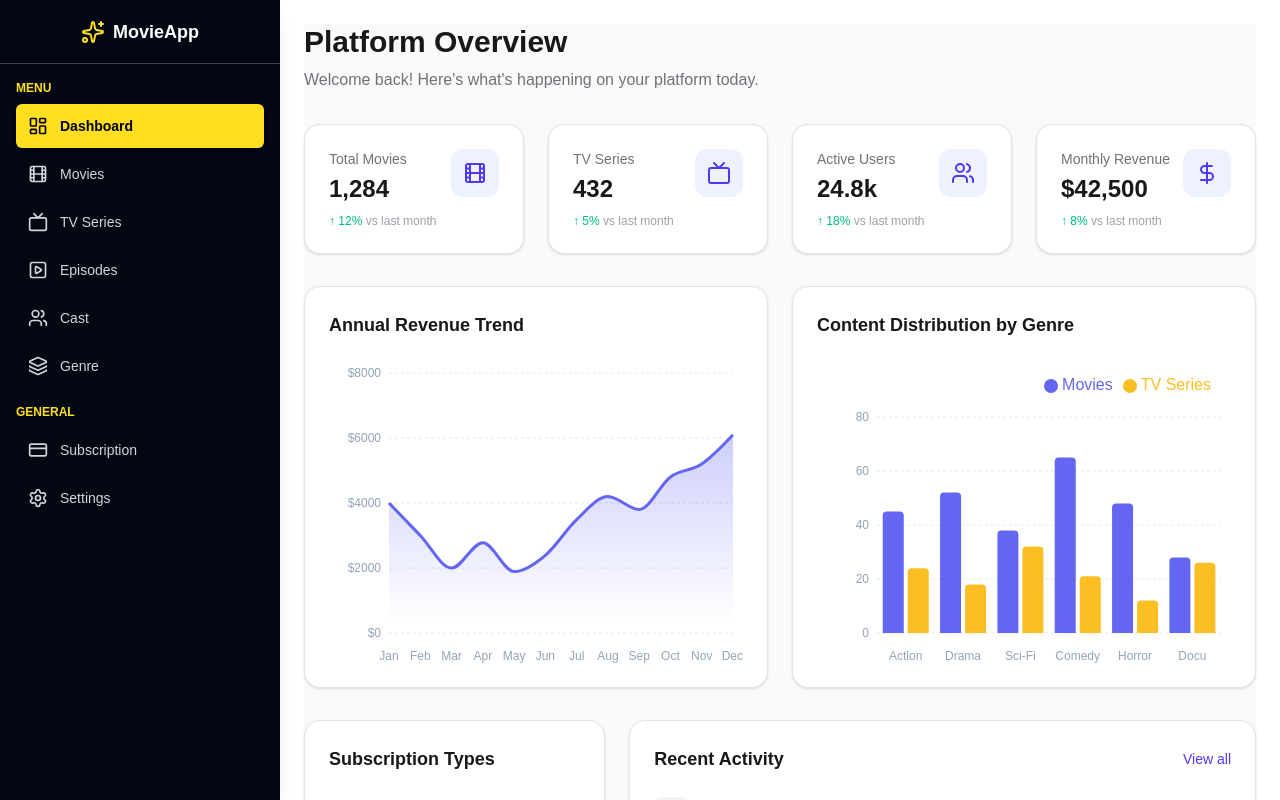
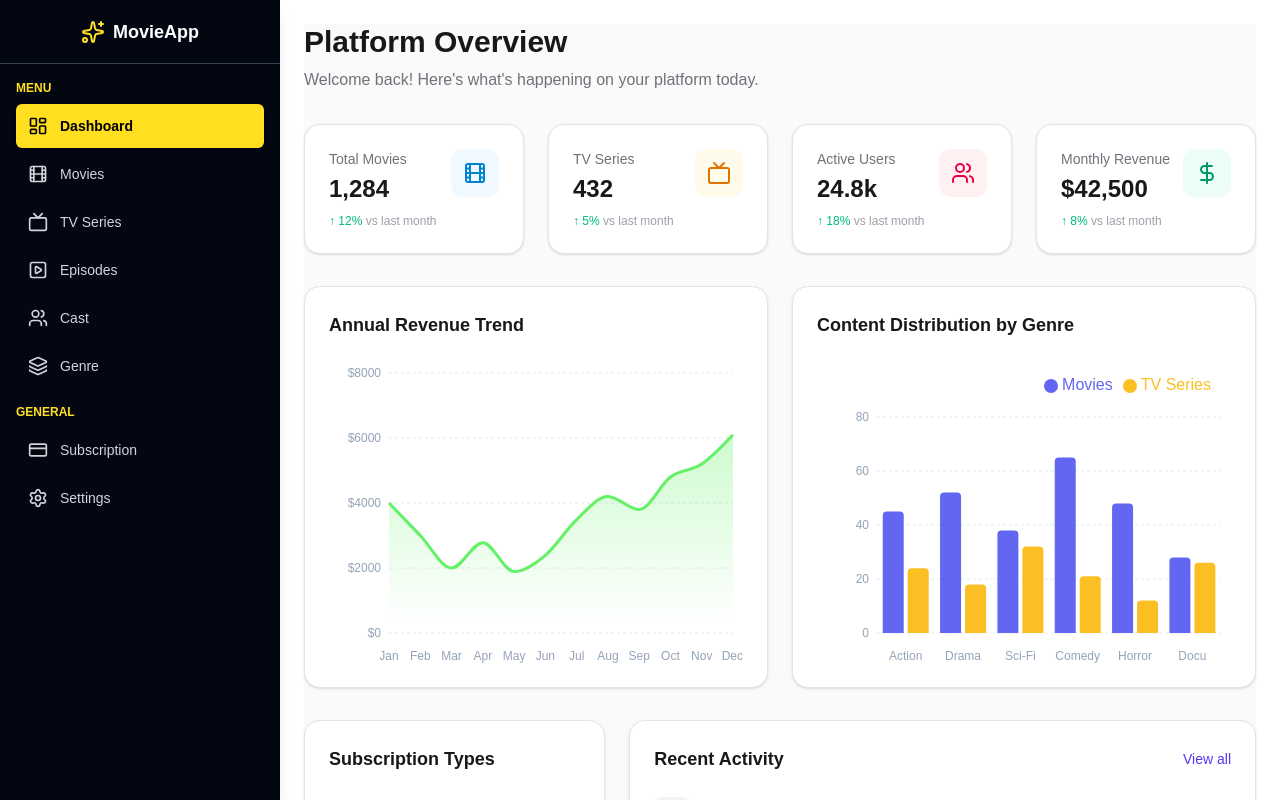
Before and after one commit to DonShanilka/movie-frontend-admin-panel, a Next.js app: page /dashboard in a window 1280 px wide. Shown: the top 800 px of the page. Built offline with nearby package versions, Linux system fonts and the light colour scheme.

Commit message:
feat: Implement dynamic icon coloring for StatCards and update the RevenueChart's color scheme.

```diff
--- a/src/app/dashboard/page.tsx
+++ b/src/app/dashboard/page.tsx
@@ -32,6 +32,7 @@ export default function DashboardPage() {
             icon={Film}
             trend="12%"
             trendUp={true}
+            iconColor="sky"
           />
           <StatCard
             title="TV Series"
@@ -39,6 +40,7 @@ export default function DashboardPage() {
             icon={Tv}
             trend="5%"
             trendUp={true}
+            iconColor="amber"
           />
           <StatCard
             title="Active Users"
@@ -46,6 +48,7 @@ export default function DashboardPage() {
             icon={Users}
             trend="18%"
             trendUp={true}
+            iconColor="rose"
           />
           <StatCard
             title="Monthly Revenue"
@@ -53,6 +56,7 @@ export default function DashboardPage() {
             icon={DollarSign}
             trend="8%"
             trendUp={true}
+            iconColor="emerald"
           />
         </div>
 
--- a/src/components/dashboard/RevenueChart.tsx
+++ b/src/components/dashboard/RevenueChart.tsx
@@ -30,8 +30,8 @@ const RevenueChart = () => {
                     >
                         <defs>
                             <linearGradient id="colorIncome" x1="0" y1="0" x2="0" y2="1">
-                                <stop offset="5%" stopColor="#6366f1" stopOpacity={0.3} />
-                                <stop offset="95%" stopColor="#6366f1" stopOpacity={0} />
+                                <stop offset="5%" stopColor="#63f165ff" stopOpacity={0.3} />
+                                <stop offset="95%" stopColor="#63f165ff" stopOpacity={0} />
                             </linearGradient>
                         </defs>
                         <CartesianGrid strokeDasharray="3 3" vertical={false} stroke="#e2e8f0" />
@@ -60,7 +60,7 @@ const RevenueChart = () => {
                         <Area
                             type="monotone"
                             dataKey="income"
-                            stroke="#6366f1"
+                            stroke="#63f165ff"
                             strokeWidth={3}
                             fillOpacity={1}
                             fill="url(#colorIncome)"
--- a/src/components/dashboard/StatCard.tsx
+++ b/src/components/dashboard/StatCard.tsx
@@ -7,9 +7,21 @@ interface StatCardProps {
     icon: LucideIcon;
     trend?: string;
     trendUp?: boolean;
+    iconColor?: string;
 }
 
-const StatCard: React.FC<StatCardProps> = ({ title, value, icon: Icon, trend, trendUp }) => {
+const StatCard: React.FC<StatCardProps> = ({ title, value, icon: Icon, trend, trendUp, iconColor = 'indigo' }) => {
+    // Map color names to Tailwind classes
+    const colorMap: Record<string, string> = {
+        indigo: 'bg-indigo-50 dark:bg-indigo-900/30 text-indigo-600 dark:text-indigo-400',
+        amber: 'bg-amber-50 dark:bg-amber-900/30 text-amber-600 dark:text-amber-400',
+        emerald: 'bg-emerald-50 dark:bg-emerald-900/30 text-emerald-600 dark:text-emerald-400',
+        rose: 'bg-rose-50 dark:bg-rose-900/30 text-rose-600 dark:text-rose-400',
+        sky: 'bg-sky-50 dark:bg-sky-900/30 text-sky-600 dark:text-sky-400',
+    };
+
+    const colorClasses = colorMap[iconColor] || colorMap.indigo;
+
     return (
         <div className="bg-white dark:bg-zinc-900 p-6 rounded-2xl shadow-sm border border-zinc-200 dark:border-zinc-800 flex items-start justify-between transition-all hover:shadow-md">
             <div>
@@ -21,8 +33,8 @@ const StatCard: React.FC<StatCardProps> = ({ title, value, icon: Icon, trend, tr
                     </p>
                 )}
             </div>
-            <div className="p-3 bg-indigo-50 dark:bg-indigo-900/30 rounded-xl">
-                <Icon className="w-6 h-6 text-indigo-600 dark:text-indigo-400" />
+            <div className={`p-3 rounded-xl ${colorClasses.split(' ').slice(0, 2).join(' ')}`}>
+                <Icon className={`w-6 h-6 ${colorClasses.split(' ').slice(2).join(' ')}`} />
             </div>
         </div>
     );
```
